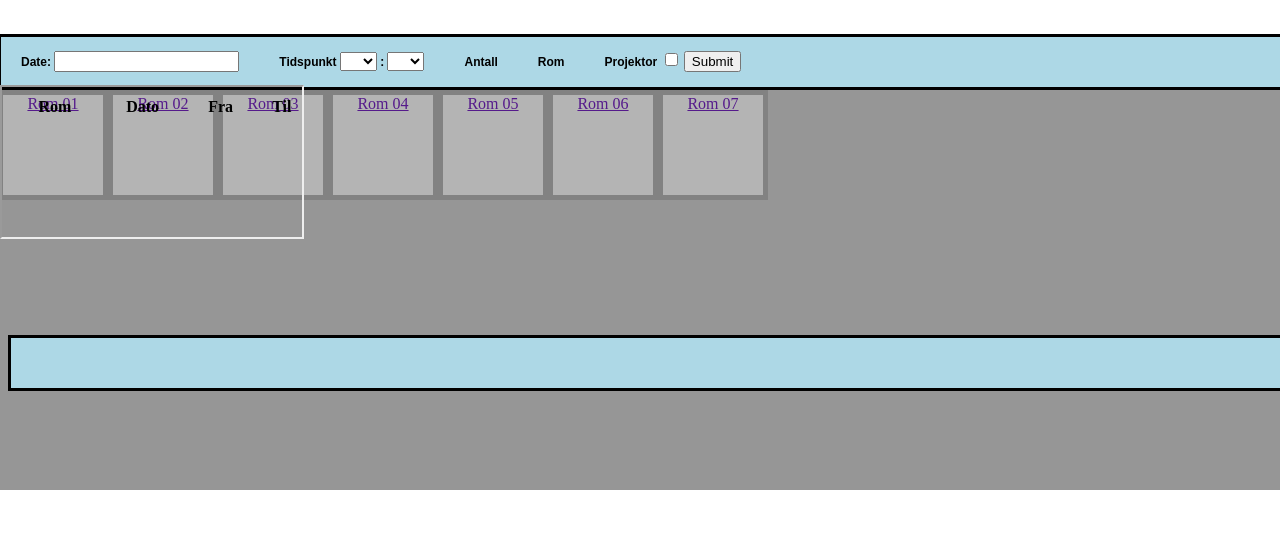
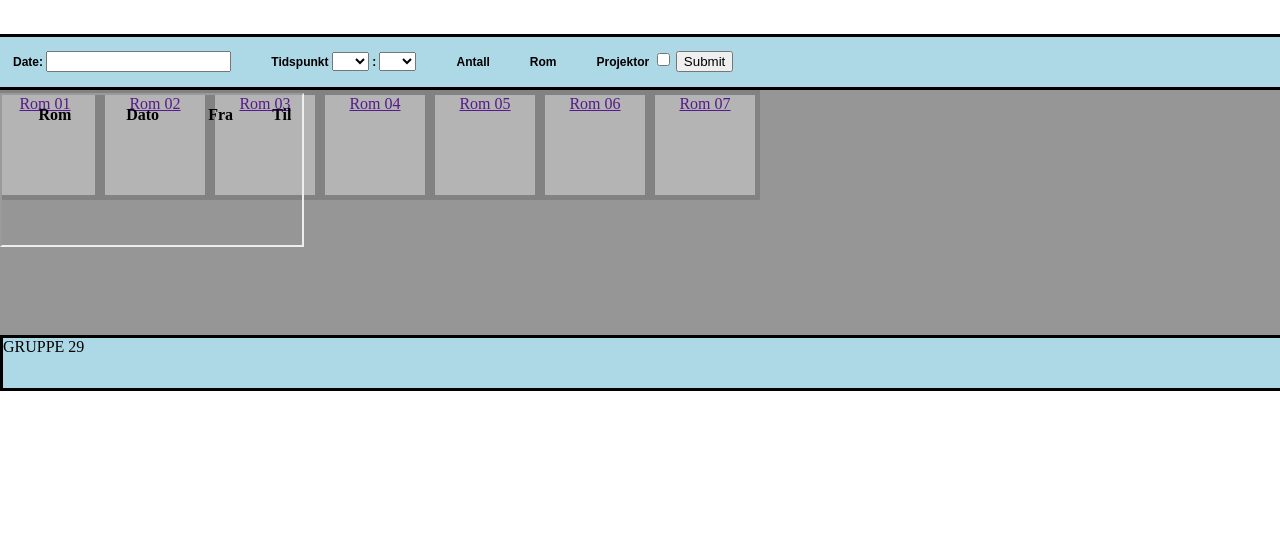
Before and after one commit to nosterud/gruppe29, a PHP site: page /html/Layout.html in a window 1280 px wide. Shown: the part 249-800 px from the top of the page. Run offline with PHP 8.4, Linux system fonts and the light colour scheme; data that the repository does not hold is empty.

Commit message:
lagt til wrapper

```diff
--- a/Kode/css/LayoutStyleSheet.css
+++ b/Kode/css/LayoutStyleSheet.css
@@ -1,3 +1,10 @@
+.wrapper{
+  overflow: hidden;
+  position: absolute;
+  left:0px;
+  margin-right: auto;
+}
+
 #header{
 height: 120px;
 width: 1100px;
@@ -23,7 +30,7 @@ left:450px;
   background-color: lightblue;
   top: 155px;
   position: relative;
-  margin-right: auto;
+  margin-right: 0px;
   left:-10px;
   border-style: solid;
   border-color:black;
@@ -85,9 +92,10 @@ left:450px;
   position: relative;
   height: 50px;
   width: 1300px;
-  bottom: 0px;
+  bottom: 0;
   background-color: lightblue;
   border:solid;
+  left:0;
   border-color:solid black;
   border-width:3px;
 }
--- a/Kode/html/Layout.html
+++ b/Kode/html/Layout.html
@@ -11,6 +11,7 @@
 </head>
 
 <body>
+	<section class="wrapper">
 		<div id="header">
 			<img id="logo" src="../../Bilder/westerdals.png">
 	</div>
@@ -112,8 +113,10 @@
 		<a class="alleRom" id= "Rom7" href="">Rom 07</a>
 
 	</div>-->
-<div id="bottomHeader">
-</div>
+<div id="bottomHeader">GRUPPE 29
+	</div>
+</section>
+
 </body>
 
 </html>
```
